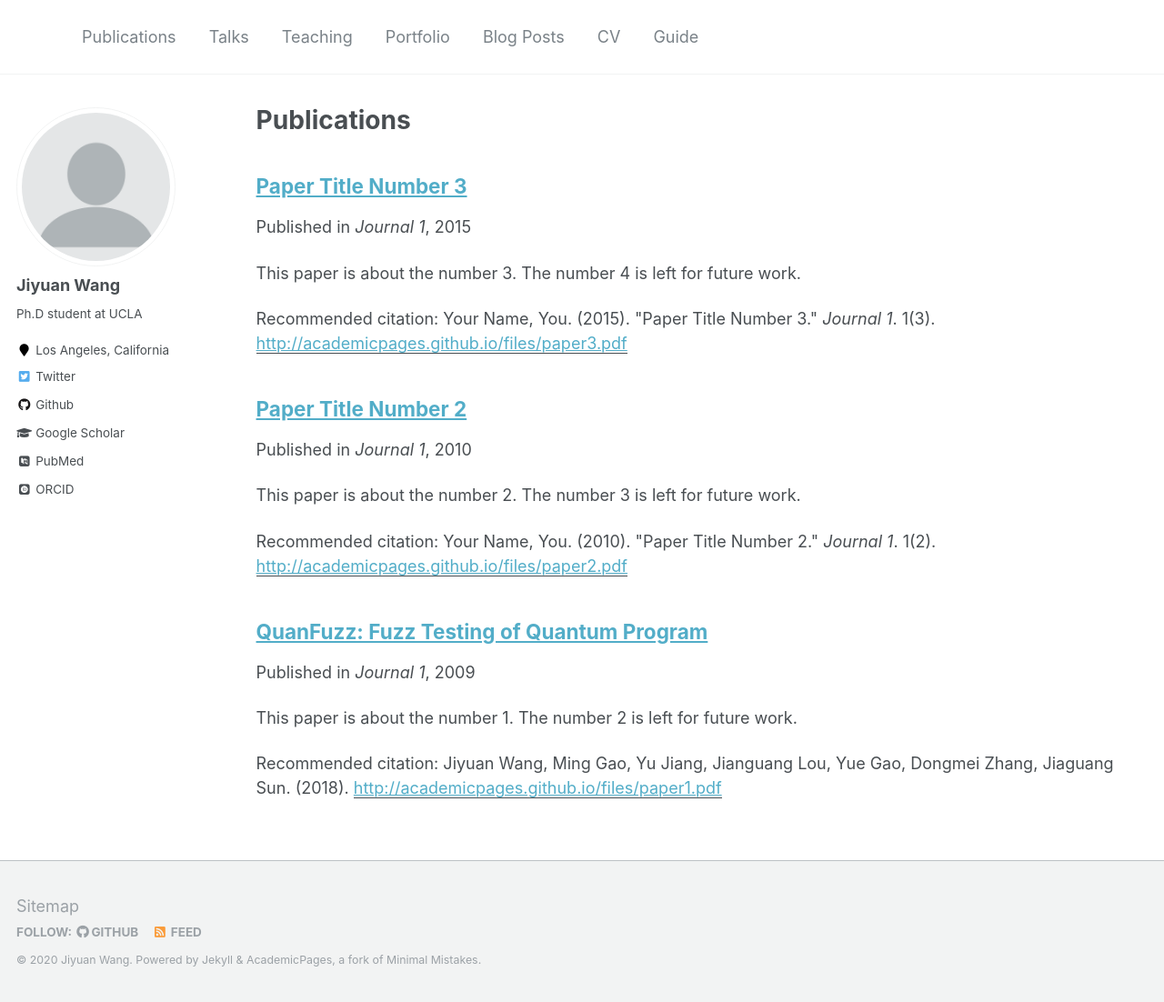
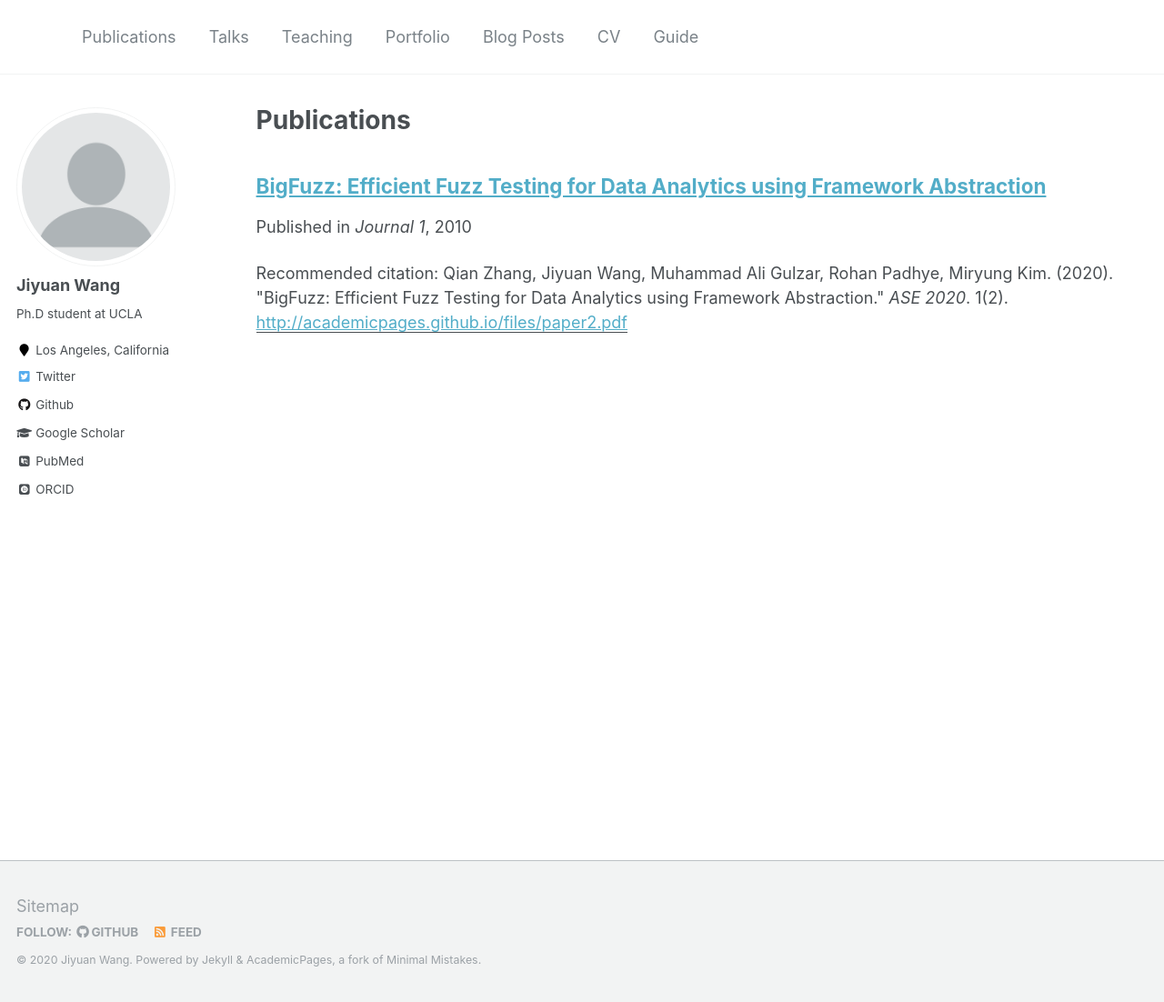
Before and after one commit to wjy99-c/wjy99-c.github.io, a Jekyll site: the page built from _pages/publications.md, in a window 1280 px wide and 1102 px high. Shown: the whole window at 91% size. Built offline with Jekyll 4.4.1, drawn with Linux system fonts in a browser that asks for light colours; some web fonts are replaced; a file with an impossible date is left out.

Commit message:
change pub

```diff
--- a/_publications/2009-10-01-paper-title-number-1.md
+++ b/_publications/2009-10-01-paper-title-number-1.md
@@ -2,15 +2,15 @@
 title: "QuanFuzz: Fuzz Testing of Quantum Program"
 collection: publications
 permalink: /publication/2009-10-01-paper-title-number-1
-excerpt: 'This paper is about the number 1. The number 2 is left for future work.'
-date: 2009-10-01
-venue: 'Journal 1'
+excerpt: 'In this paper, we present QuanFuzz, a search-based test input generator for quantum program. We define the quantum sensitive information to evaluate test input for quantum program and use matrix generator to generate test cases with higher coverage. First, we extract quantum sensitive information -- measurement operations on those quantum registers and the sensitive branches associated with those measurement results, from the quantum source code. Then, we use the sensitive information guided algorithm to mutate the initial input matrix and select those matrices which improve the probability weight for a value of the quantum register to trigger the sensitive branch. The process keeps iterating until the sensitive branch triggered. We tested QuanFuzz on benchmarks and acquired 20% - 60% more coverage compared to traditional testing input generation.'
+date: 2018
+venue: ''
 paperurl: 'http://academicpages.github.io/files/paper1.pdf'
-citation: 'Jiyuan Wang, Ming Gao, Yu Jiang, Jianguang Lou, Yue Gao, Dongmei Zhang, Jiaguang Sun. (2018).'
+citation: 'Jiyuan Wang, Ming Gao, Yu Jiang, Jianguang Lou, Yue Gao, Dongmei Zhang, Jiaguang Sun. (2018).&quot;QuanFuzz: Fuzz Testing of Quantum Program &quot;'
 ---
 
 In this paper, we present QuanFuzz, a search-based test input generator for quantum program. We define the quantum sensitive information to evaluate test input for quantum program and use matrix generator to generate test cases with higher coverage. First, we extract quantum sensitive information -- measurement operations on those quantum registers and the sensitive branches associated with those measurement results, from the quantum source code. Then, we use the sensitive information guided algorithm to mutate the initial input matrix and select those matrices which improve the probability weight for a value of the quantum register to trigger the sensitive branch. The process keeps iterating until the sensitive branch triggered. We tested QuanFuzz on benchmarks and acquired 20% - 60% more coverage compared to traditional testing input generation.
 
 [Download paper here](https://arxiv.org/pdf/1810.10310.pdf)
 
-Recommended citation: Jiyuan Wang, Ming Gao, Yu Jiang, Jianguang Lou, Yue Gao, Dongmei Zhang, Jiaguang Sun. (2018).
+Recommended citation: Jiyuan Wang, Ming Gao, Yu Jiang, Jianguang Lou, Yue Gao, Dongmei Zhang, Jiaguang Sun. (2018) &quot;QuanFuzz: Fuzz Testing of Quantum Program &quot;'.
--- a/_publications/2010-10-01-paper-title-number-2.md
+++ b/_publications/2010-10-01-paper-title-number-2.md
@@ -1,15 +1,15 @@
 ---
-title: "Paper Title Number 2"
+title: "BigFuzz: Efficient Fuzz Testing for Data Analytics using Framework Abstraction"
 collection: publications
 permalink: /publication/2010-10-01-paper-title-number-2
-excerpt: 'This paper is about the number 2. The number 3 is left for future work.'
+excerpt: ''
 date: 2010-10-01
 venue: 'Journal 1'
 paperurl: 'http://academicpages.github.io/files/paper2.pdf'
-citation: 'Your Name, You. (2010). &quot;Paper Title Number 2.&quot; <i>Journal 1</i>. 1(2).'
+citation: 'Qian Zhang, Jiyuan Wang, Muhammad Ali Gulzar, Rohan Padhye, Miryung Kim. (2020). &quot;BigFuzz: Efficient Fuzz Testing for Data Analytics using Framework Abstraction.&quot; <i>ASE 2020</i>. 1(2).'
 ---
-This paper is about the number 2. The number 3 is left for future work.
+We propose a novel coverage-guided fuzz testing tool for bigdata analytics, calledBigFuzz. The key essence of our approach is that: (a) we focus on exercising application logic as opposed to increasing framework code coverage by abstracting the DISC frame-work using specifications. BigFuzz performs automated source to source transformations to construct an equivalent DISC application suitable for fast test generation, and (b) we design schema-aware data mutation operators based on our in-depth study of DISC application error types. BigFuzz speeds up the fuzzing time by 78 to1477X compared to random fuzzing, improves application code coverage by 20% to 271%, and achieves 33% to 157% improvement in detecting application errors. When compared to the state of the art that uses symbolic execution to test big data analytics, BigFuzz is applicable to twice more programs and can find 81% more bugs.
 
-[Download paper here](http://academicpages.github.io/files/paper2.pdf)
+[Download paper here]()
 
-Recommended citation: Your Name, You. (2010). "Paper Title Number 2." <i>Journal 1</i>. 1(2).
+Recommended citation: 'Qian Zhang, Jiyuan Wang, Muhammad Ali Gulzar, Rohan Padhye, Miryung Kim. (2020). &quot;BigFuzz: Efficient Fuzz Testing for Data Analytics using Framework Abstraction.&quot; <i>ASE 2020</i>. 1(2).'
--- a/_publications/2015-10-01-paper-title-number-3.md
+++ /dev/null
@@ -1,15 +0,0 @@
----
-title: "Paper Title Number 3"
-collection: publications
-permalink: /publication/2015-10-01-paper-title-number-3
-excerpt: 'This paper is about the number 3. The number 4 is left for future work.'
-date: 2015-10-01
-venue: 'Journal 1'
-paperurl: 'http://academicpages.github.io/files/paper3.pdf'
-citation: 'Your Name, You. (2015). &quot;Paper Title Number 3.&quot; <i>Journal 1</i>. 1(3).'
----
-This paper is about the number 3. The number 4 is left for future work.
-
-[Download paper here](http://academicpages.github.io/files/paper3.pdf)
-
-Recommended citation: Your Name, You. (2015). "Paper Title Number 3." <i>Journal 1</i>. 1(3).
```
